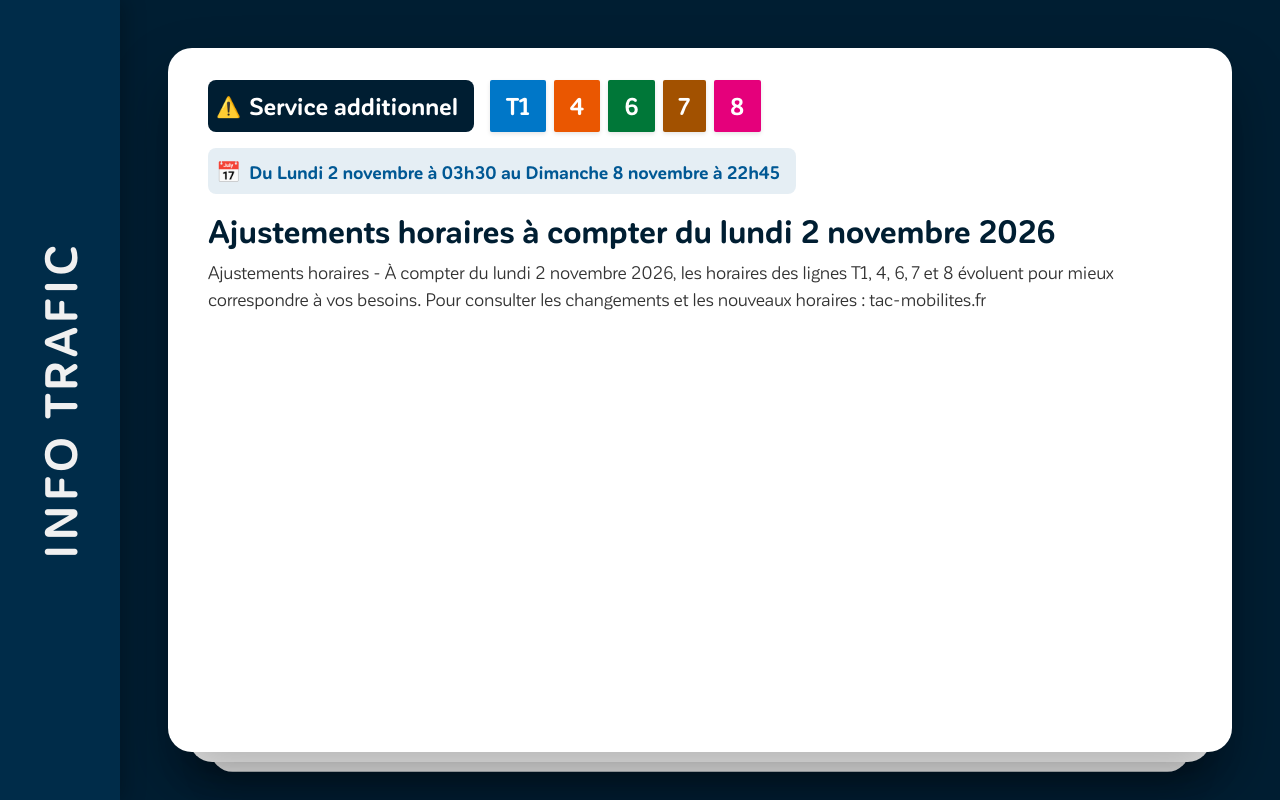
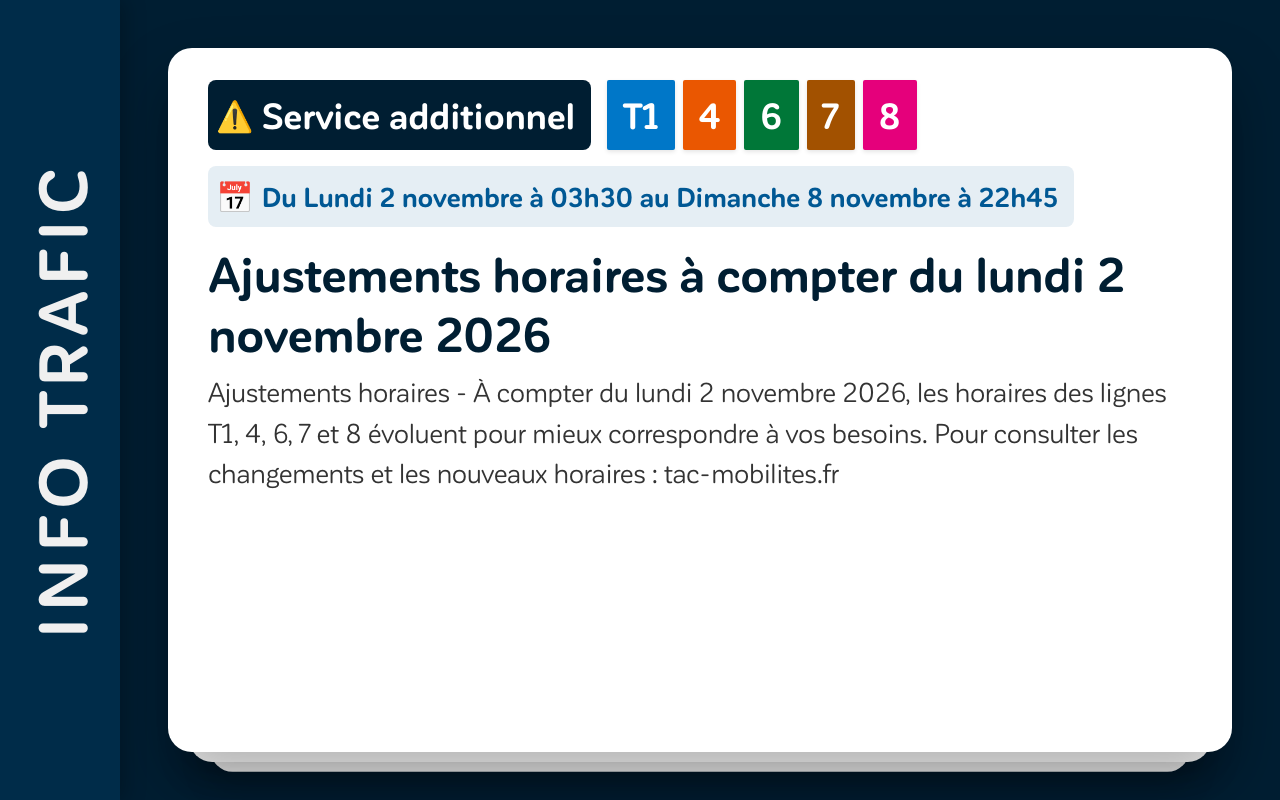
Before and after one commit to AmandineDF/tac-infotrafic, a website built with Parcel: page src/index.html in a window 1280 px wide. Built offline with nearby package versions, Linux system fonts and the light colour scheme.

Commit message:
Grossissement textes

```diff
--- a/src/css/variables.css
+++ b/src/css/variables.css
@@ -18,13 +18,13 @@
     --font-bold: 'CorporativeSans Rd Bold', Arial, sans-serif;
 
     /* --- ÉCHELLE TYPOGRAPHIQUE (base 8) --- */
-    --font-size-xs: 0.875rem;   /* ~14px */
-    --font-size-sm: 1rem;       /* ~16px */
-    --font-size-base: 1.125rem; /* ~18px */
-    --font-size-md: 1.25rem;    /* ~20px */
-    --font-size-lg: 1.5rem;     /* ~24px */
-    --font-size-xl: 2rem;       /* ~32px */
-    --font-size-xxl: 2.8rem;    /* ~45px */
+    --font-size-xs: 1.3125rem; /* ~21px */
+    --font-size-sm: 1.5rem;    /* ~24px */
+    --font-size-base: 1.6875rem;/* ~27px */
+    --font-size-md: 1.875rem;  /* ~30px */
+    --font-size-lg: 2.25rem;   /* ~36px */
+    --font-size-xl: 3rem;      /* ~48px */
+    --font-size-xxl: 4.2rem;   /* ~67.5px */
 
     /* --- ESPACEMENTS ET TAILLES (base 8) --- */
     --space-0-5: 0.25rem; /* 4px  (Demi-unité) */
```
